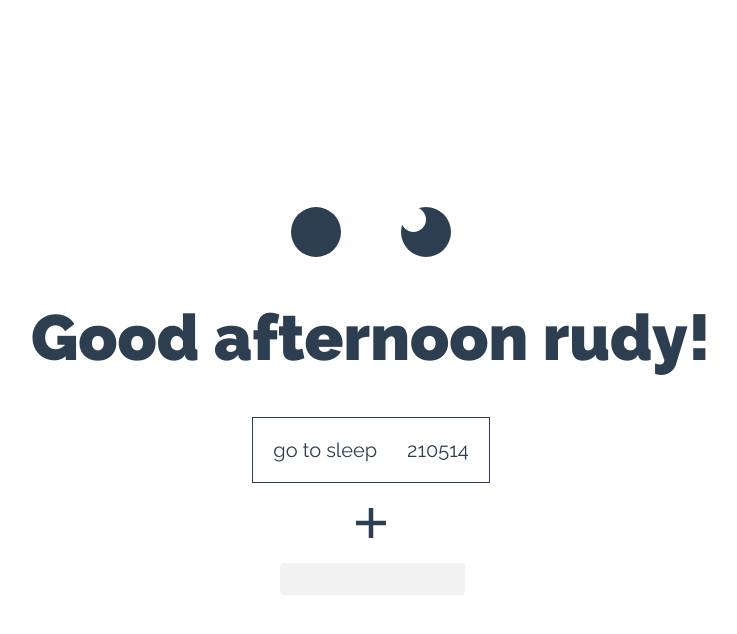
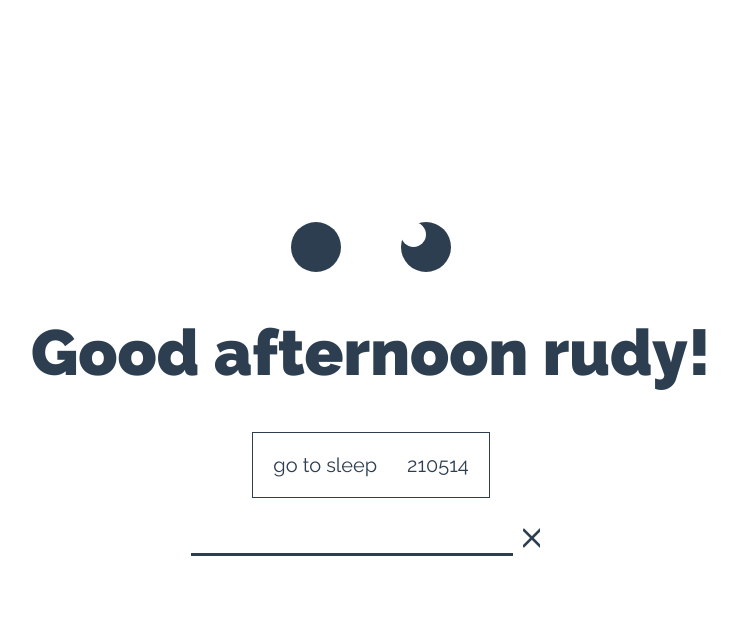
Before and after one commit to rudy3091/vue-todo, a Vue app: page / in a window 1280 px wide. Both pictures are taken after a click on the icon 639 px from the left and 523 px from the top of the page. Shown: the top 634 px of the page, without its empty margins (269-1006 px from the left). Built offline with nearby package versions, Linux system fonts and the light colour scheme.

Commit message:
Update AddTodo component
toggle, close

```diff
--- a/src/components/AddTodo.vue
+++ b/src/components/AddTodo.vue
@@ -1,14 +1,27 @@
 <template>
 	<div class="container">
-		<svg width="30" height="30" viewBox="0 0 100 100" @click="handleClick">
+		<svg
+			v-if="hidden"
+			width="30"
+			height="30"
+			viewBox="0 0 100 100"
+			@click="handleClick"
+			class="svg"
+		>
 			<g>
 				<line x1="50" y1="0" x2="50" y2="100"></line>
 				<line x1="0" y1="50" x2="100" y2="50"></line>
 			</g>
 		</svg>
 
-		<div class="input-wrapper" style="display: {{ isVisible }}">
+		<div v-if="!hidden" class="input-wrapper">
 			<input type="text" />
+			<svg width="20" height="20" viewBox="0 0 100 100" @click="handleClick">
+				<g>
+					<line x1="0" y1="0" x2="100" y2="100"></line>
+					<line x1="0" y1="100" x2="100" y2="0"></line>
+				</g>
+			</svg>
 		</div>
 	</div>
 </template>
@@ -23,13 +36,7 @@ export default {
 	},
 	methods: {
 		handleClick() {
-			console.log(this.hidden);
 			this.hidden = !this.hidden;
-		},
-	},
-	computed: {
-		isVisible() {
-			return this.hidden ? "none" : "block";
 		},
 	},
 };
@@ -43,8 +50,9 @@ export default {
 	@include flex-center;
 	flex-direction: column;
 	width: 100%;
+	color: $font-color;
 
-	svg {
+	.svg {
 		margin: 25px;
 		& > g {
 			fill: none;
@@ -56,13 +64,30 @@ export default {
 	.input-wrapper {
 		width: 100%;
 		height: 30px;
+		margin: 25px;
+		@include flex-center;
+
+		svg {
+			margin: 10px;
+
+			& > g {
+				fill: none;
+				stroke-width: 15px;
+				stroke: $font-color;
+			}
+		}
 
 		input {
 			width: 100%;
 			height: 100%;
 			border: none;
-			background-color: #f2f2f2;
-			border-radius: 4px;
+			background-color: transparent;
+			border-bottom: 3px solid $font-color;
+			font-size: 1.25rem;
+
+			&:focus {
+				outline: none;
+			}
 		}
 	}
 }
```
